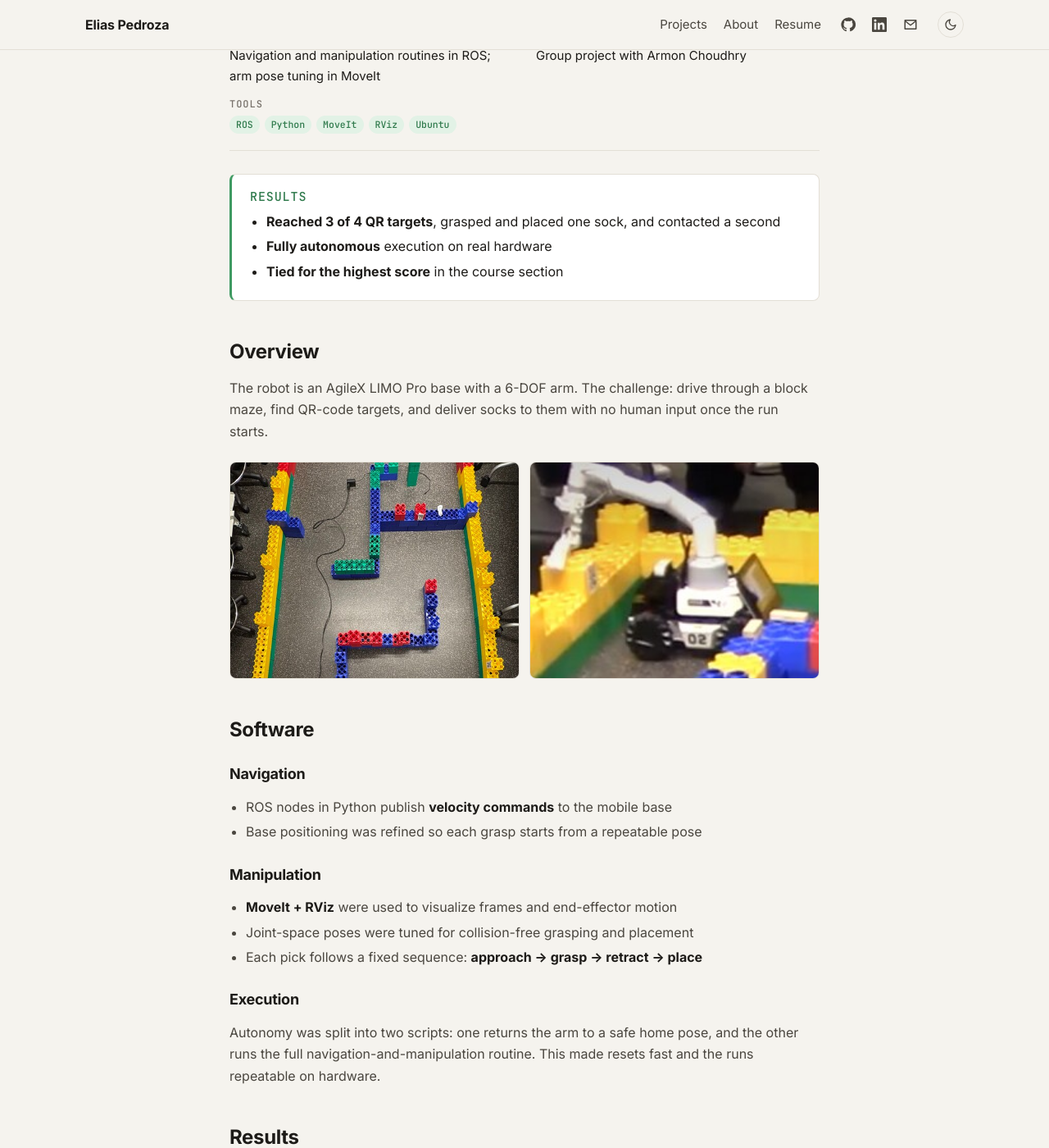
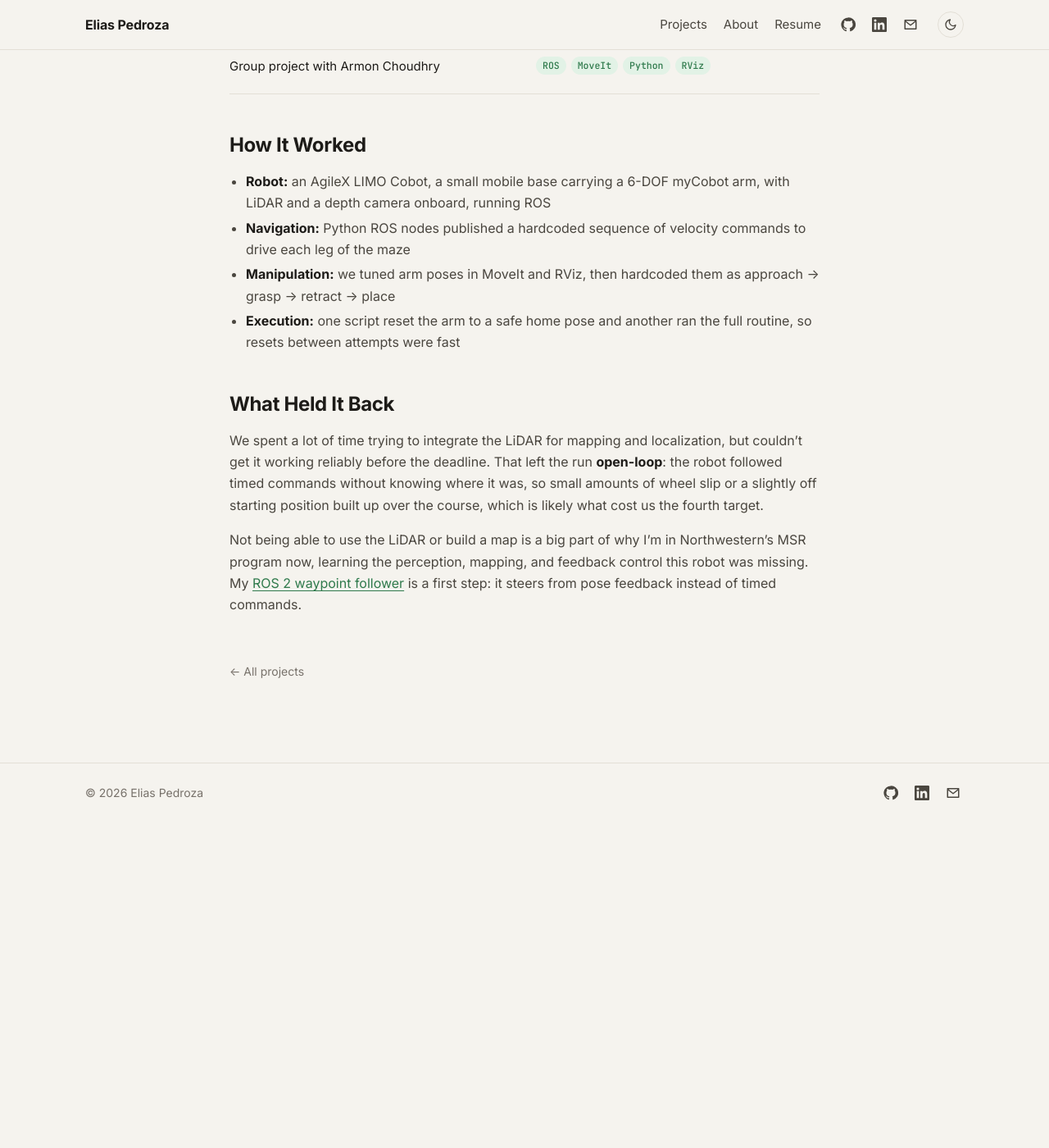
Before and after one commit to eliasrpedroza/eliasrpedroza.github.io, a Jekyll site: the page built from _projects/mobile-manipulator-maze.md, in a window 1280 px wide and 1400 px high, scrolled down 741 px. Shown: the whole window at 82% size. Built offline with Jekyll 4.4.1, drawn with Linux system fonts in a browser that asks for light colours; after the commit the page ends 1744 px from its top, so only the background shows below that; some of the changed text lies outside the part shown.

Commit message:
Reorder projects, circuits preview, manipulator page rewrite

```diff
--- a/_projects/mobile-manipulator-maze.md
+++ b/_projects/mobile-manipulator-maze.md
@@ -1,46 +1,45 @@
 ---
 title: Mobile Manipulator Maze Challenge
 context: Robotics Final Project · Santa Clara University
-summary: A LIMO Pro mobile manipulator that navigates a maze, picks up socks, and places them on QR-code targets autonomously, with no teleoperation.
-order: 3
-featured: true
+summary: An AgileX LIMO Cobot, a mobile base with a 6-DOF arm, that drives through a block maze, picks up socks, and drops them on QR-code targets with no teleoperation.
+order: 5
 thumb: /assets/img/projects/maze/arm-maze.jpg
-hero_image: /assets/img/projects/maze/rviz.jpg
-role: Navigation and manipulation routines in ROS; arm pose tuning in MoveIt
+hero_side: true
+hero_slides_ratio: 1 / 1
+hero_slides:
+  - src: /assets/img/projects/maze/arm-maze.jpg
+    label: In the maze
+    alt: LIMO Cobot with its arm raised inside the block maze
+  - src: /assets/img/projects/maze/arm-grasp.jpg
+    label: Reaching for a sock
+    alt: The arm extended over the maze wall
+  - src: /assets/img/projects/maze/rviz-joints.jpg
+    label: Tuning poses in RViz
+    alt: RViz model of the LIMO Cobot with joint sliders
+  - src: /assets/img/projects/maze/maze-top.jpg
+    label: The maze
+    alt: Top-down view of the block maze with QR-code targets
+  - src: /assets/img/projects/maze/team-tuning.jpg
+    label: Testing on the floor
+    alt: The team testing the robot in the maze
+hero_caption: The LIMO Cobot in the course maze, and the arm poses we tuned in RViz.
 team: ["Armon Choudhry"]
-tags: [ROS, Python, MoveIt, RViz, Ubuntu]
+tags: [ROS, MoveIt, Python, RViz]
 results:
-  - "**Reached 3 of 4 QR targets**, grasped and placed one sock, and contacted a second"
-  - "**Fully autonomous** execution on real hardware"
+  - "**Reached 3 of 4 QR targets**, delivered one sock, and contacted a second"
   - "**Tied for the highest score** in the course section"
+  - "**No teleoperation:** the run went start to finish on real hardware with no one at the controls"
 ---
 
-## Overview
+## How It Worked
 
-The robot is an AgileX LIMO Pro base with a 6-DOF arm. The challenge: drive through a block maze, find QR-code targets, and deliver socks to them with no human input once the run starts.
+- **Robot:** an AgileX LIMO Cobot, a small mobile base carrying a 6-DOF myCobot arm, with LiDAR and a depth camera onboard, running ROS
+- **Navigation:** Python ROS nodes published a hardcoded sequence of velocity commands to drive each leg of the maze
+- **Manipulation:** we tuned arm poses in MoveIt and RViz, then hardcoded them as approach → grasp → retract → place
+- **Execution:** one script reset the arm to a safe home pose and another ran the full routine, so resets between attempts were fast
 
-<div class="gallery">
-  <figure><img src="/assets/img/projects/maze/maze.jpg" alt="Maze layout from above"></figure>
-  <figure><img src="/assets/img/projects/maze/arm-grasp.jpg" alt="Arm grasping in the maze"></figure>
-</div>
+## What Held It Back
 
-## Software
+We spent a lot of time trying to integrate the LiDAR for mapping and localization, but couldn't get it working reliably before the deadline. That left the run **open-loop**: the robot followed timed commands without knowing where it was, so small amounts of wheel slip or a slightly off starting position built up over the course, which is likely what cost us the fourth target.
 
-### Navigation
-
-- ROS nodes in Python publish **velocity commands** to the mobile base
-- Base positioning was refined so each grasp starts from a repeatable pose
-
-### Manipulation
-
-- **MoveIt + RViz** were used to visualize frames and end-effector motion
-- Joint-space poses were tuned for collision-free grasping and placement
-- Each pick follows a fixed sequence: **approach → grasp → retract → place**
-
-### Execution
-
-Autonomy was split into two scripts: one returns the arm to a safe home pose, and the other runs the full navigation-and-manipulation routine. This made resets fast and the runs repeatable on hardware.
-
-## Results
-
-The robot reached three of the four QR targets, placed one sock and contacted a second, and tied for the highest score in the section.
+Not being able to use the LiDAR or build a map is a big part of why I'm in Northwestern's MSR program now, learning the perception, mapping, and feedback control this robot was missing. My [ROS 2 waypoint follower](/projects/ros2-waypoint-follower/) is a first step: it steers from pose feedback instead of timed commands.
--- a/_projects/ros2-waypoint-follower.md
+++ b/_projects/ros2-waypoint-follower.md
@@ -2,7 +2,7 @@
 title: ROS 2 Waypoint Follower
 context: Course project · Embedded Systems in Robotics, Northwestern
 summary: A ROS 2 system that drives a simulated robot through a loop of waypoints with a feedback controller, while a second node injects noise into its motor commands. Built from scratch in Python with custom services and messages.
-order: 4
+order: 1
 thumb: /assets/img/projects/turtle/thumb.jpg
 preview: /assets/video/previews/turtle.mp4   # plays on the home-page card while hovered
 hero_video: /assets/video/turtle/waypoints.mp4
```
Also changed, not shown: _projects/goal-penalty-shootout.md (+1 -1 lines), _projects/iris.md (+1 -1 lines), _projects/prosthetic-fingers.md (+1 -1 lines), assets/img/projects/maze/maze-top.jpg (added), assets/img/projects/maze/maze.jpg (deleted), assets/img/projects/maze/rviz-joints.jpg (added), assets/img/projects/maze/rviz.jpg (deleted), assets/img/projects/maze/team-tuning.jpg (added), 1 other file.
